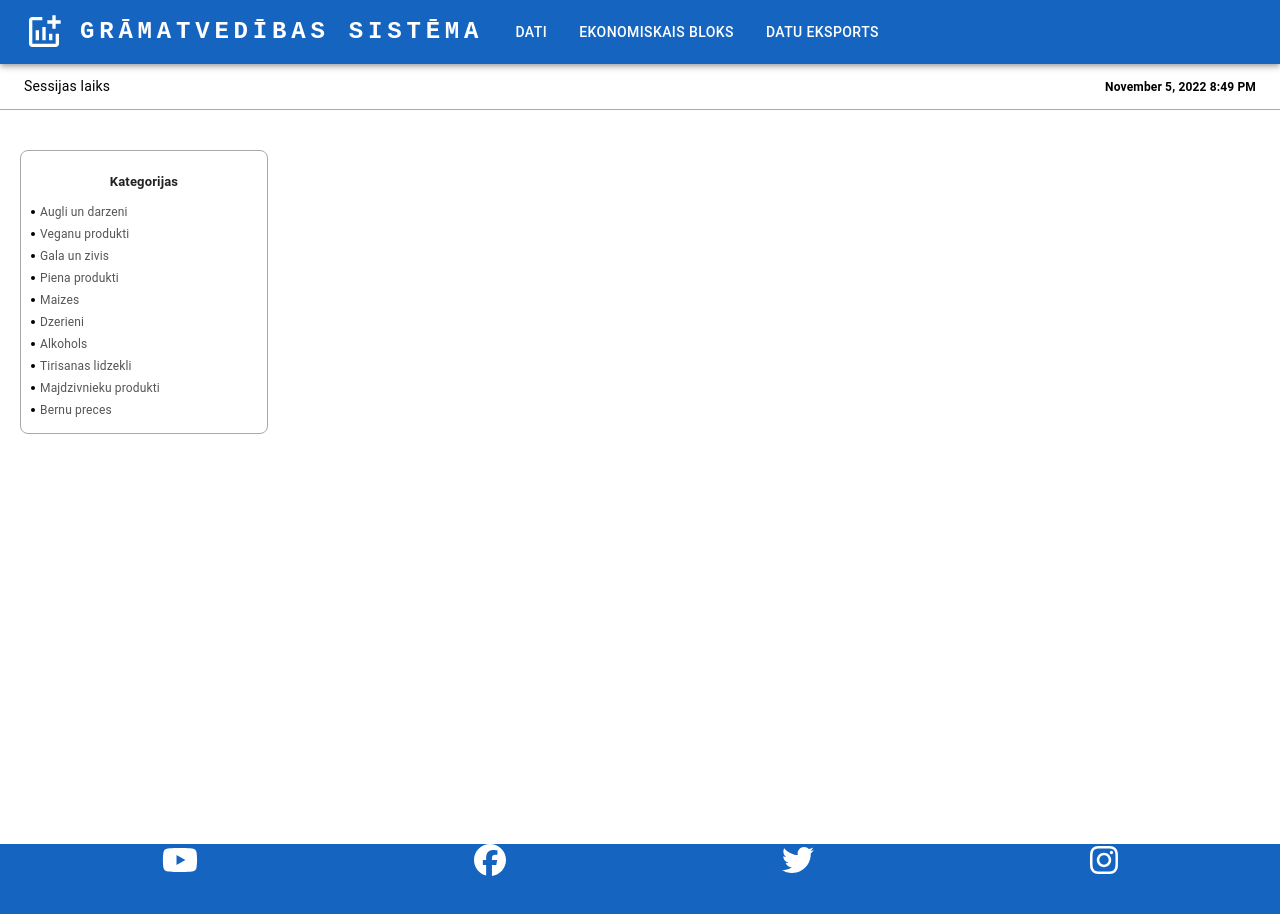
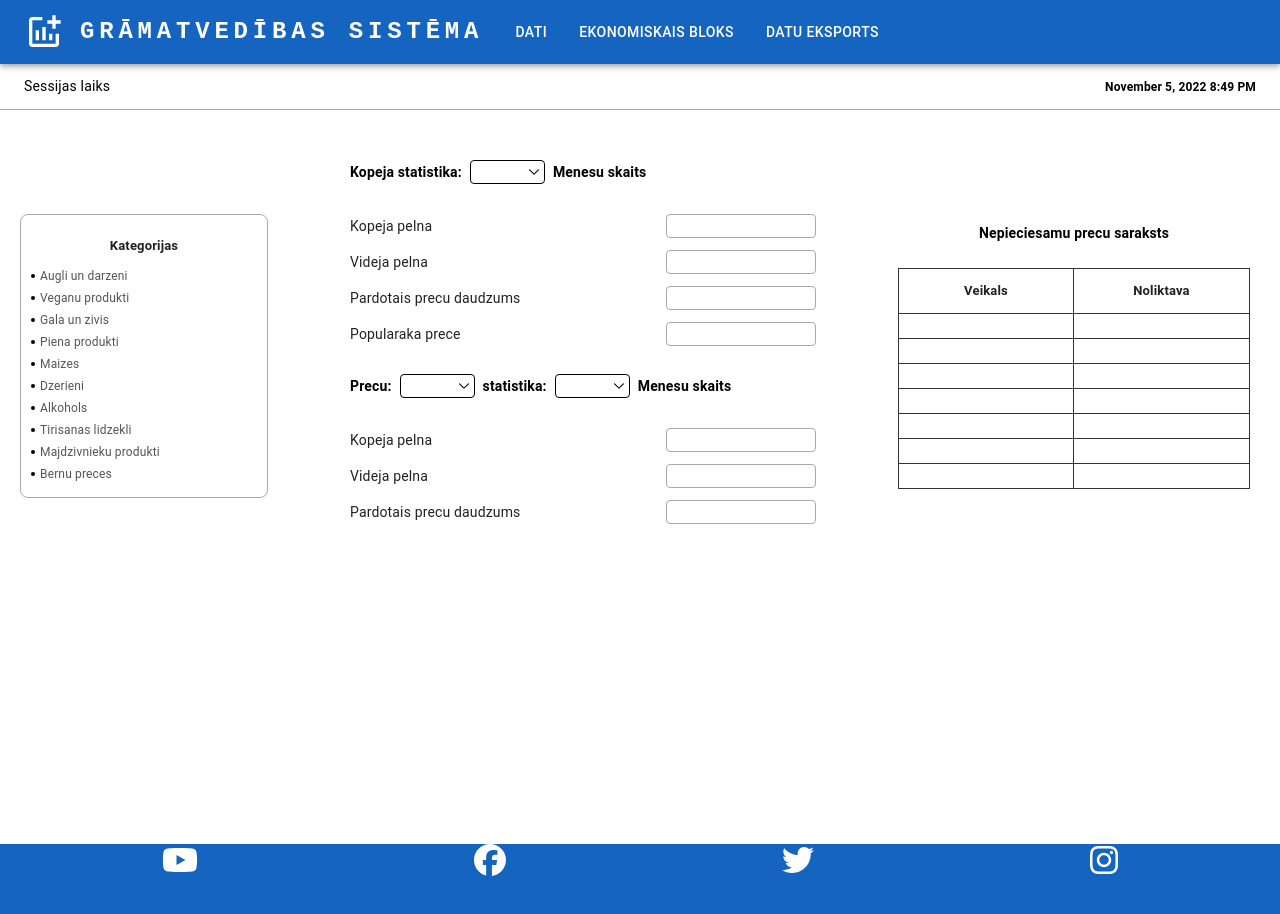
Before and after one commit to cropez/Gramatvedibas-sistema, a React (Create React App) app in the folder client/: page /block in a window 1280 px wide. Shown: the top 914 px of the page. Built offline with nearby package versions, Linux system fonts and the light colour scheme.

Commit message:
economic block completed

```diff
--- a/client/src/Header.jsx
+++ b/client/src/Header.jsx
@@ -23,7 +23,6 @@ const Header = (props) => {
   };
 
   const handleMenuClick = (pageURL) => {
-    console.log(pageURL)
     history.push(pageURL);
     setAnchorEl(null);
   };
--- a/client/src/block/Block.jsx
+++ /dev/null
@@ -1,2 +0,0 @@
-import React from 'react'
-import { css, StyleSheet } from 'aphrodite'
--- a/client/src/block/Entry.jsx
+++ b/client/src/block/Entry.jsx
@@ -21,7 +21,7 @@ const style = StyleSheet.create({
     width: '100%',
     flexShrink: 0,
     display: 'flex',
-    marginBottom: 8,
+    marginBottom: 12,
     alignItems: 'center',
     justifyContent: 'space-between'
   },
@@ -39,7 +39,8 @@ const style = StyleSheet.create({
     fontWeight: 600,
     color: '#000',
     fontSize: 12,
-    width: 150,
+    height: 24,
+    width: 150
   }
 })
 
--- /dev/null
+++ b/client/src/block/Select.jsx
@@ -0,0 +1,45 @@
+import React from 'react'
+import { css, StyleSheet } from 'aphrodite'
+
+
+const Select = () => {
+  return (
+    <div className={css(style.container)}>
+      <div className={css(style.icon)}>
+        <svg
+          className={css(style.svg)}
+          viewBox="0 0 18 18"
+          role="presentation"
+          aria-hidden="true"
+          focusable="false"
+        >
+          <path d="m16.29 4.3a1 1 0 1 1 1.41 1.42l-8 8a1 1 0 0 1 -1.41 0l-8-8a1 1 0 1 1 1.41-1.42l7.29 7.29z" fillRule="evenodd" />
+        </svg>
+      </div>
+    </div>
+  )
+}
+
+
+const style = StyleSheet.create({
+  container: {
+    width: 75,
+    height: 24,
+    margin: '0 8px',
+    borderRadius: 4,
+    position: 'relative',
+    border: 'solid 1px #000'
+  },
+  icon: {
+    position: 'absolute',
+    top: 'calc(50% - 10px)',
+    right: 5
+  },
+  svg: {
+    height: 10,
+    width: 10
+  }
+})
+
+
+export default Select
--- a/client/src/block/Stats.jsx
+++ b/client/src/block/Stats.jsx
@@ -1,5 +1,6 @@
 import React from 'react'
 import { css, StyleSheet } from 'aphrodite'
+import Select from './Select'
 import Entry from './Entry'
 
 
@@ -21,6 +22,38 @@ const productstats = [
 const Stats = () => {
   return (
     <div className={css(style.container)}>
+      <div className={css(style.section)}>
+        <div className={css(style.label)}>
+          <div>Kopeja statistika:</div>
+          <Select />
+          <div>Menesu skaits</div>
+        </div>
+        {
+          commonstats.map((s, i) => (
+            <Entry
+              key={i}
+              label={s}
+            />
+          ))
+        }
+      </div>
+      <div className={css(style.section)}>
+        <div className={css(style.label)}>
+          <div>Precu:</div>
+          <Select />
+          <div>statistika:</div>
+          <Select />
+          <div>Menesu skaits</div>
+        </div>
+        {
+          productstats.map((s, i) => (
+            <Entry
+              key={i}
+              label={s}
+            />
+          ))
+        }
+      </div>
     </div>
   )
 }
@@ -28,12 +61,26 @@ const Stats = () => {
 
 const style = StyleSheet.create({
   container: {
-    flexDirection: 'column',
-    alignItems: 'center',
-    display: 'flex',
     maxWidth: 550,
     width: '40%',
     padding: 10
+  },
+  label: {
+    fontSize: 14,
+    width: '100%',
+    marginLeft: 20,
+    fontWeight: 600,
+    color: '#000',
+    display: 'flex',
+    marginBottom: 30,
+    alignItems: 'center'
+  },
+  section: {
+    flexDirection: 'column',
+    alignItems: 'center',
+    marginBottom: 16,
+    display: 'flex',
+    width: '100%'
   }
 })
 
--- /dev/null
+++ b/client/src/block/Tables.jsx
@@ -0,0 +1,92 @@
+import React from 'react'
+import { css, StyleSheet } from 'aphrodite'
+
+
+const Tables = () => {
+  return (
+    <div className={css(style.container)}>
+      <div className={css(style.title)}>
+        Nepieciesamu precu saraksts
+      </div>
+      <div className={css(style.table)}>
+        <div className={css(style.row, style.first)}>
+          <div className={css(style.item, style.left)}>
+            <div className={css(style.tableH1)}>
+              Veikals
+            </div>
+          </div>
+          <div className={css(style.item)}>
+            <div className={css(style.tableH1)}>
+              Noliktava
+            </div>
+          </div>
+        </div>
+        {
+          (() => {
+            const rows = []
+
+            for (let i = 0; i < 7; i++) {
+              rows.push(
+                <div
+                  key={i}
+                  className={css(style.row)}
+                >
+                  <div className={css(style.item, style.left)} />
+                  <div className={css(style.item)} />
+                </div>
+              )
+            }
+
+            return rows
+          })()
+        }
+      </div>
+    </div>
+  )
+}
+
+
+const style = StyleSheet.create({
+  container: {
+    width: '30%',
+    padding: 10
+  },
+  title: {
+    fontSize: 14,
+    color: '#000',
+    fontWeight: 600,
+    marginBottom: 24,
+    textAlign: 'center'
+  },
+  table: {
+    width: '100%'
+  },
+  row: {
+    width: '100%',
+    display: 'flex',
+    flexWrap: 'no-wrap',
+    alignItems: 'center',
+    borderLeft: 'solid 1px #333',
+    borderRight: 'solid 1px #333',
+    borderBottom: 'solid 1px #333',
+  },
+  first: {
+    borderTop: 'solid 1px #333',
+  },
+  left: {
+    borderRight: 'solid 1px #333',
+  },
+  item: {
+    width: '50%',
+    flexShrink: 0,
+    padding: '12px 20px'
+  },
+  tableH1: {
+    textAlign: 'center',
+    fontWeight: 600,
+    fontSize: 13
+  }
+})
+
+
+export default Tables
--- a/client/src/block/index.jsx
+++ b/client/src/block/index.jsx
@@ -2,6 +2,8 @@ import React from 'react'
 import { css, StyleSheet } from 'aphrodite'
 import SessionTime from '../SessionTime'
 import Categories from './Categories'
+import Tables from './Tables'
+import Stats from './Stats'
 
 
 const Block = () => {
@@ -10,6 +12,8 @@ const Block = () => {
       <SessionTime />
       <div className={css(style.content)}>
         <Categories />
+        <Stats />
+        <Tables />
       </div>
     </div>
   )
@@ -31,7 +35,7 @@ const style = StyleSheet.create({
     position: 'relative',
     padding: '40px 20px',
     flexWrap: 'wrap',
-    // display: 'flex',
+    display: 'flex',
     height: '100%',
     width: '100vw'
   }
```
